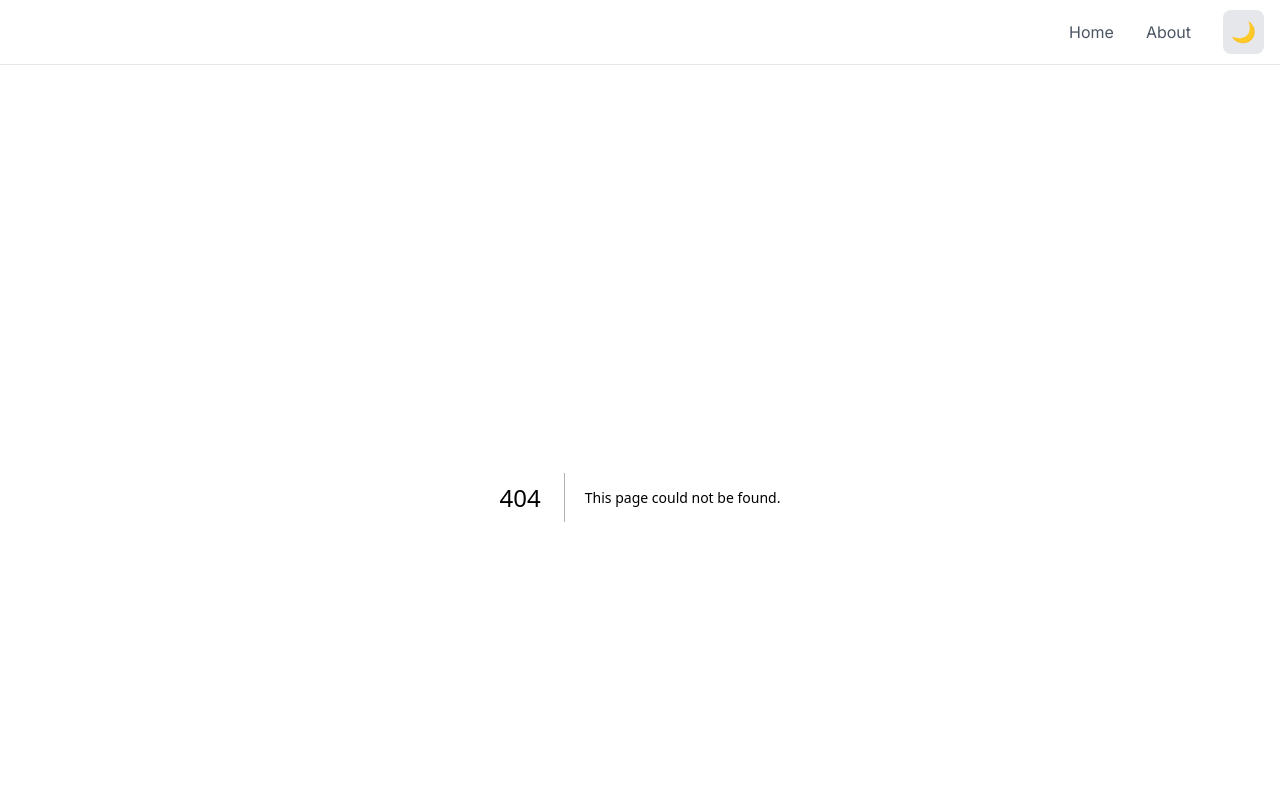
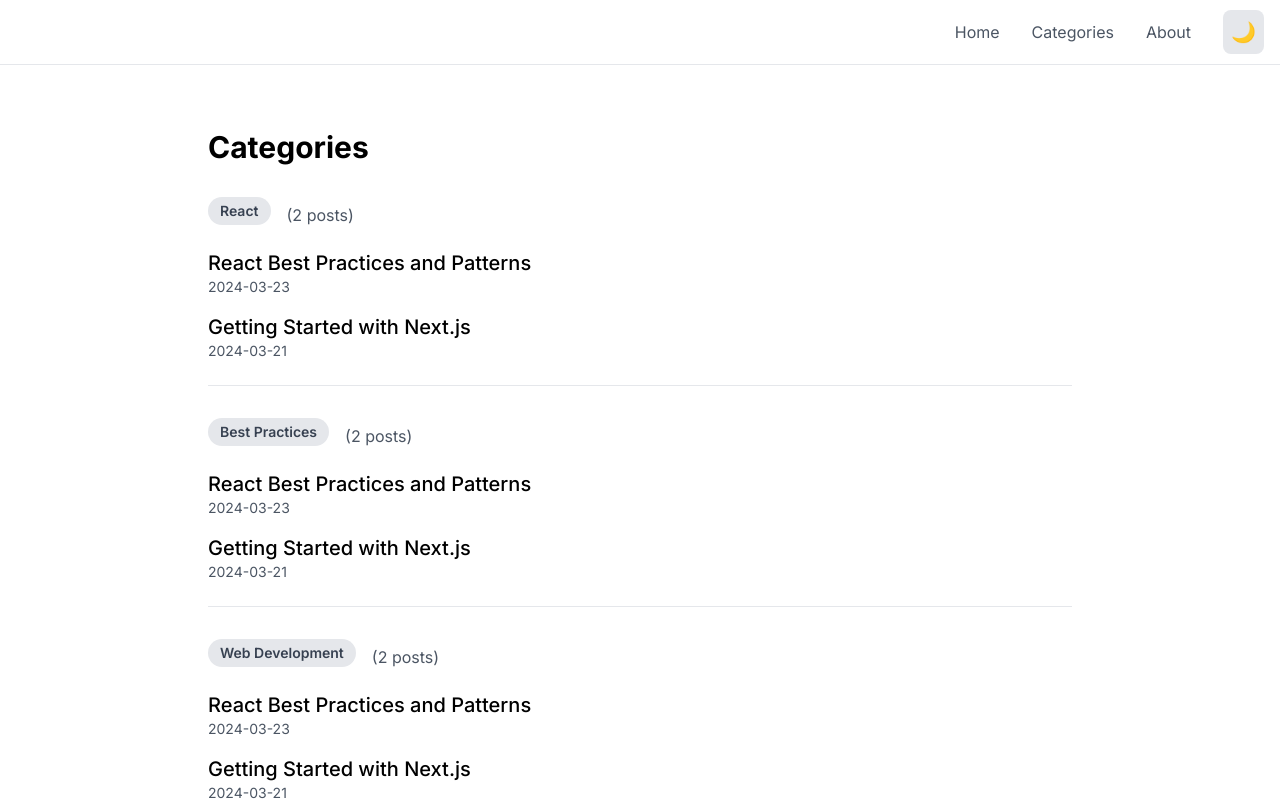
Before and after one commit to BhavtoshRath/BhavtoshRath.github.io, a Next.js app: page /categories in a window 1280 px wide. Before the commit this address had no page. Shown: the top 801 px of the page. Built offline with nearby package versions, Linux system fonts and the light colour scheme.

Commit message:
Added categories feature

```diff
--- /dev/null
+++ b/app/categories/page.tsx
@@ -0,0 +1,49 @@
+import Link from 'next/link';
+import { getSortedPostsData } from '@/lib/posts';
+import CategoryTag from '@/app/components/CategoryTag';
+
+export default function Categories() {
+  const posts = getSortedPostsData();
+
+  // Get unique categories and count posts in each
+  const categoryMap = posts.reduce((acc, post) => {
+    (post.categories || []).forEach(category => {
+      if (category) {
+        acc[category] = (acc[category] || []).concat(post);
+      }
+    });
+    return acc;
+  }, {} as Record<string, typeof posts>);
+
+  return (
+    <div className="max-w-4xl mx-auto px-4 py-8">
+      <h1 className="text-3xl font-bold mb-8">Categories</h1>
+      <div className="grid gap-8">
+        {Object.entries(categoryMap).map(([category, posts]) => (
+          <div key={category} className="border-b pb-6">
+            <div className="flex items-center gap-2 mb-4">
+              <CategoryTag name={category} />
+              <span className="text-gray-600 dark:text-gray-400">
+                ({posts.length} posts)
+              </span>
+            </div>
+            <div className="space-y-4">
+              {posts.map(post => (
+                <div key={post.id} className="group">
+                  <Link href={`/posts/${post.id}`}>
+                    <div className="hover:text-blue-600 dark:hover:text-blue-400">
+                      <h3 className="text-xl font-medium">{post.title}</h3>
+                      <p className="text-gray-600 dark:text-gray-400 text-sm">
+                        {post.date}
+                      </p>
+                    </div>
+                  </Link>
+                </div>
+              ))}
+            </div>
+          </div>
+        ))}
+      </div>
+    </div>
+  );
+}
--- /dev/null
+++ b/app/components/CategoryTag.tsx
@@ -0,0 +1,7 @@
+export default function CategoryTag({ name }: { name: string }) {
+  return (
+    <span className="inline-block bg-gray-200 dark:bg-gray-700 rounded-full px-3 py-1 text-sm font-semibold text-gray-700 dark:text-gray-300 mr-2 mb-2">
+      {name}
+    </span>
+  );
+}
--- a/app/components/Header.tsx
+++ b/app/components/Header.tsx
@@ -24,6 +24,12 @@ export default function Header() {
               Home
             </Link>
             <Link
+              href="/categories"
+              className="text-gray-600 dark:text-gray-300 hover:text-blue-600 dark:hover:text-blue-400 transition-colors"
+            >
+              Categories
+            </Link>
+            <Link
               href="/about"
               className="text-gray-600 dark:text-gray-300 hover:text-blue-600 dark:hover:text-blue-400 transition-colors"
             >
--- /dev/null
+++ b/app/components/Navigation.tsx
@@ -0,0 +1,6 @@
+import Link from 'next/link';
+
+// ... rest of your navigation code
+<Link href="/categories" className="hover:text-blue-600 dark:hover:text-blue-400">
+  Categories
+</Link>
--- a/app/components/PostCard.tsx
+++ b/app/components/PostCard.tsx
@@ -1,11 +1,18 @@
 import Link from 'next/link'
 import { PostData } from '@/lib/posts'
+import CategoryTag from './CategoryTag'
 
 export default function PostCard({ post }: { post: PostData }) {
   return (
     <Link href={`/posts/${post.id}`}>
       <article className="card-hover bg-white dark:bg-gray-800 rounded-xl p-6 border border-gray-200 dark:border-gray-700 transition-transform duration-300 hover:scale-105 hover:shadow-2xl">
         <div className="flex flex-col h-full">
+          <div className="flex flex-wrap gap-2 mb-4">
+            {post.categories?.map(category => (
+              <CategoryTag key={category} name={category} />
+            ))}
+          </div>
+
           <div className="mb-4">
             <div className="inline-block px-3 py-1 mb-2 text-sm font-medium text-blue-600 dark:text-blue-400 bg-blue-50 dark:bg-blue-900/30 rounded-full">
               Blog Post
--- a/app/page.tsx
+++ b/app/page.tsx
@@ -7,7 +7,14 @@ export default function Home() {
   return (
     <div className="py-12">
       <div className="text-center mb-12">
-        <h1 className="text-4xl md:text-5xl font-bold mb-4 gradient-text">
+        {/* <h1 className="text-4xl md:text-5xl font-bold mb-4 gradient-text"> */}
+        {/* <h1 className="text-4xl md:text-5xl font-extrabold mb-4 gradient-text"> */}
+        {/* <h1 className="text-4xl md:text-5xl font-bold mb-8" > */}
+        <h1 className="text-4xl md:text-5xl font-bold mb-4 text-blue-500">
+        {/* <h1 className="text-4xl md:text-5xl font-bold mb-4 gradient-text animate-fadeIn"> */}
+
+
+
           Bhavtosh Rath&apos;s Blog
         </h1>
         <p className="text-xl text-gray-600 dark:text-gray-300 max-w-2xl mx-auto">
--- a/app/posts/[slug]/page.tsx
+++ b/app/posts/[slug]/page.tsx
@@ -1,6 +1,8 @@
 import { getPostData, getAllPostIds } from '../../../lib/posts'
 import { notFound } from 'next/navigation'
 import YouTubeEmbed from '@/app/components/YouTubeEmbed'
+import CategoryTag from '@/app/components/CategoryTag'
+import Link from 'next/link'
 
 interface Params {
   slug: string;
@@ -33,7 +35,7 @@ export default async function BlogPost({ params }: Props) {
               </div>
             </div>
 
-            <h1 className="text-2xl md:text-3xl lg:text-4xl font-bold mb-6 leading-tight tracking-tight gradient-text">
+            <h1 className="text-2xl md:text-3xl lg:text-4xl font-bold mb-6 leading-tight tracking-tight text-blue-500">
               {post.title}
             </h1>
 
@@ -47,6 +49,15 @@ export default async function BlogPost({ params }: Props) {
                   <p className="text-sm text-gray-600 dark:text-gray-400">Author</p>
                 </div>
               </div>
+            </div>
+
+            {/* Add categories section */}
+            <div className="flex flex-wrap gap-2 mb-4">
+              {post.categories?.map(category => (
+                <Link key={category} href={`/categories#${category}`}>
+                  <CategoryTag name={category} />
+                </Link>
+              ))}
             </div>
           </header>
 
--- a/lib/posts.ts
+++ b/lib/posts.ts
@@ -14,6 +14,7 @@ export interface PostData {
   author: string
   youtube?: string
   contentHtml?: string
+  categories?: string[]
 }
 
 export async function getAllPostIds() {
@@ -35,7 +36,13 @@ export function getSortedPostsData(): PostData[] {
 
     return {
       id,
-      ...(matterResult.data as { title: string; date: string; excerpt: string; author: string })
+      ...(matterResult.data as {
+        title: string
+        date: string
+        excerpt: string
+        author: string
+        categories?: string[]
+      })
     }
   })
 
@@ -70,6 +77,7 @@ export async function getPostData(slug: string): Promise<PostData & { contentHtm
       excerpt: string
       author: string
       youtube?: string
+      categories?: string[]
     })
   }
 }
--- a/posts/getting-started-with-nextjs.md
+++ b/posts/getting-started-with-nextjs.md
@@ -3,6 +3,7 @@ title: 'Getting Started with Next.js'
 date: '2024-03-21'
 excerpt: 'Learn why Next.js is becoming the go-to choice for modern web development and how to get started.'
 author: 'John Doe'
+categories: ['React', 'Best Practices', 'Web Development']
 youtube: 'https://www.youtube.com/watch?v=Sklc_fQBmcs'
 ---
 
--- a/posts/react-best-practices.md
+++ b/posts/react-best-practices.md
@@ -3,6 +3,7 @@ title: 'React Best Practices and Patterns'
 date: '2024-03-23'
 excerpt: 'Discover the most effective patterns and practices for building React applications'
 author: 'Alex Johnson'
+categories: ['React', 'Best Practices', 'Web Development']
 ---
 
 # React Best Practices and Patterns
```
